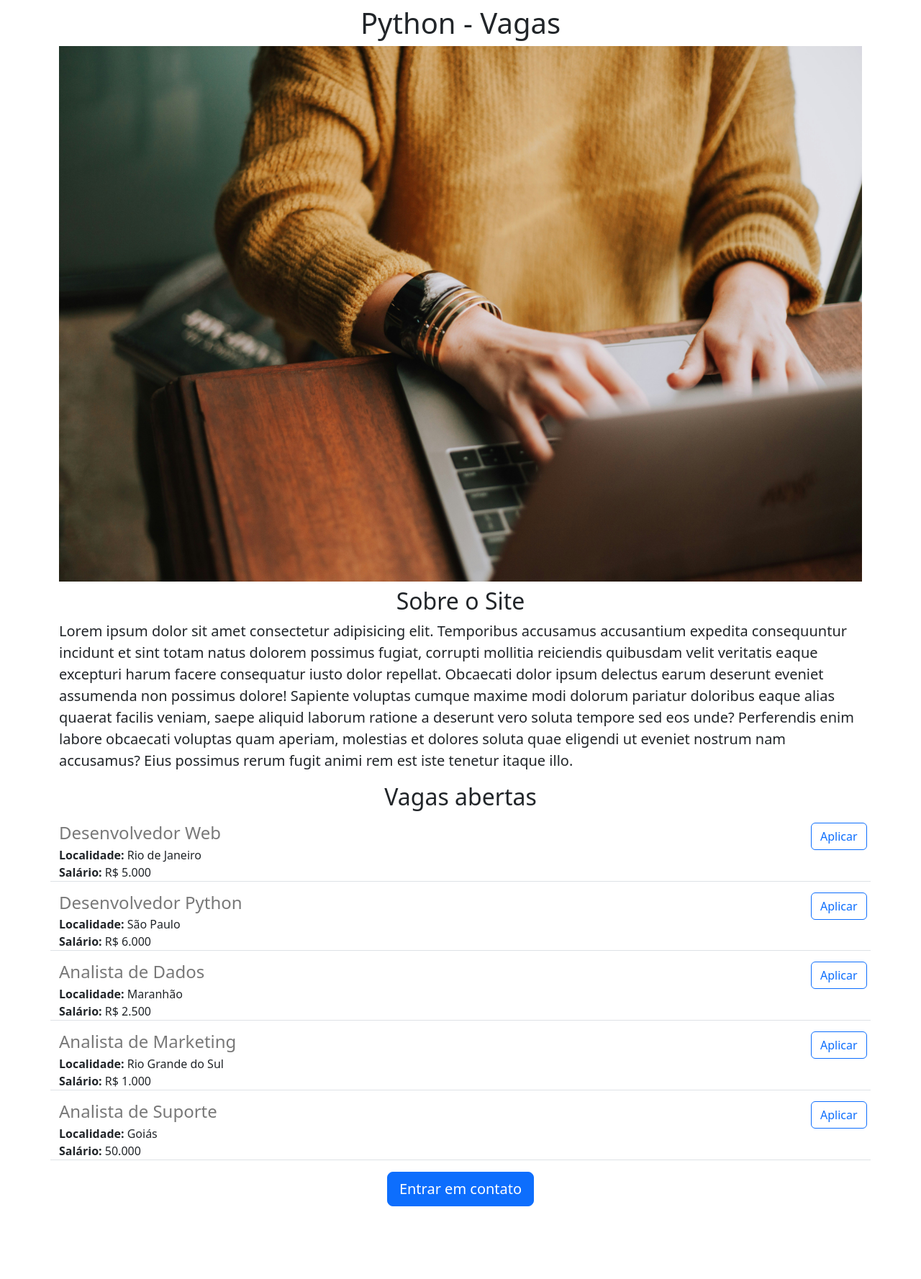
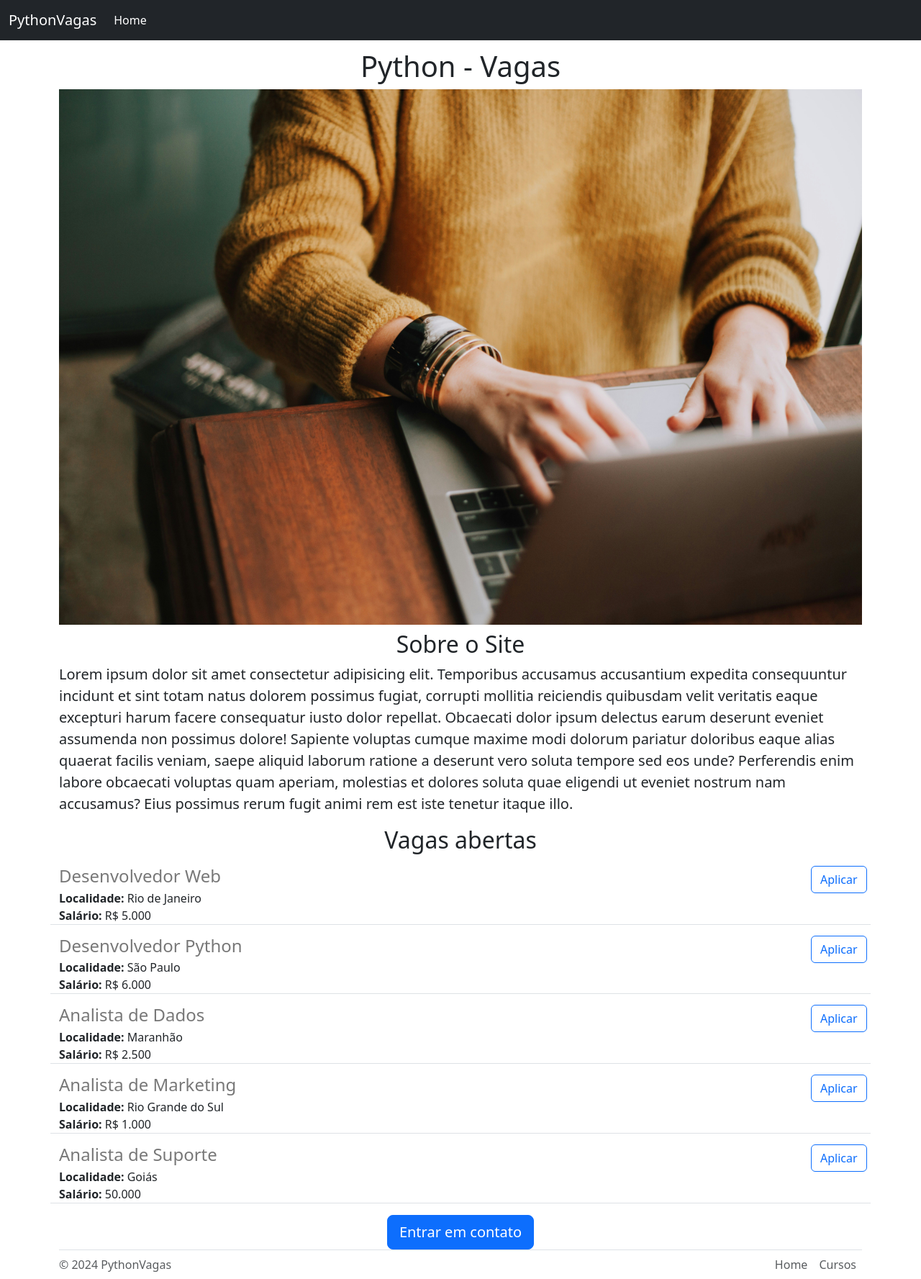
Before and after one commit to wemersonjosedev/Python-Carreiras, a Flask app: page / in a window 1280 px wide. Shown: the whole page at 72% size. Before the commit the page ends 1676 px from the top, so only its background shows below. Run offline with Flask 3, Linux system fonts and the light colour scheme.

Commit message:
Ajustes UI

```diff
--- a/templates/home.html
+++ b/templates/home.html
@@ -15,6 +15,7 @@
 
 </head>
 <body>
+  {% include 'includes/navbar.html' %}
   <div class="container">
     <h1 class="text-center mt-2 mb-2">Python - Vagas</h1>
     <img class="img-fluid" src="{{url_for('static', filename='carreira.jpg')}}"/>
@@ -28,8 +29,9 @@
       {% endfor %}
     </p>
     <div class="text-center"">
-      <button class="btn btn-primary btn-lg">Entrar em contato</button>
+      <a href="mailto:josedacunhawemerson@gmail.com" class="btn btn-primary btn-lg">Entrar em contato</a>
     </div>
   </div>
+  {% include 'includes/footer.html' %}
 </body>
 </html>
--- /dev/null
+++ b/templates/includes/footer.html
@@ -0,0 +1,13 @@
+<div class="container">
+  <footer class="d-flex flex-wrap justify-content-between align-items-center py3 my4 border-top">
+    <p class="col-md-4 mb-0 text-muted">&copy; 2024 PythonVagas</p>
+    <ul class="nav col-md-4 justify-content-end">
+      <li class="nav-item">
+        <a class="nav-link px-2 text-muted" href="#">Home</a>
+      </li>
+      <li class="nav-item">
+        <a class="nav-link px-2 text-muted" href="https://github.com/zezeJC/Flask-Upload/tree/main">Cursos</a>
+      </li>
+    </ul>
+  </footer>
+</div>
--- /dev/null
+++ b/templates/includes/navbar.html
@@ -0,0 +1,16 @@
+<nav class="navbar navbar-expand-lg navbar-dark bg-dark fixed-top">
+  <div class="container-fluid">
+    <a class="navbar-brand" href="">PythonVagas</a>
+    <button class="navbar-toggler" type="button" data-bs-toggle="collapse" data-bs-target="#navbarNav" aria-controls="navbarNav" aria-expanded="false" aria-label="Toggle navigation">
+      <span class="navbar-toggle-icon"></span>
+    </button>
+    <div class="collapse navbar-collapse" id="navbarNavAltMarkup">
+      <ul class="navbar-nav">
+        <li class="nav-item">
+          <a class="nav-link active" aria-current="page" href="#">Home</a>
+        </li>
+      </ul>
+    </div>
+  </div>
+</nav>
+<div style="height: 60px;"></div>
--- a/templates/includes/vagas_item.html
+++ b/templates/includes/vagas_item.html
@@ -13,6 +13,6 @@
     </div>
   </div>
   <div class="col-lg-1 col-md-1 col-3">
-    <button type="button" class="btn btn-outline-primary"">Aplicar</button>
+    <a href="mailto:josedacunhawemerson@gmail.com?subject=Vaga {{vaga.titulo}}" type="button" class="btn btn-outline-primary"">Aplicar</a>
   </div>
 </div>
```
